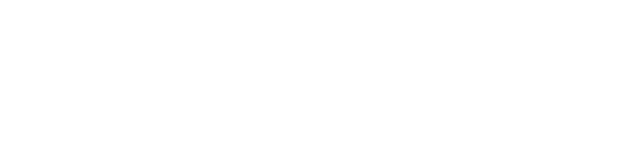
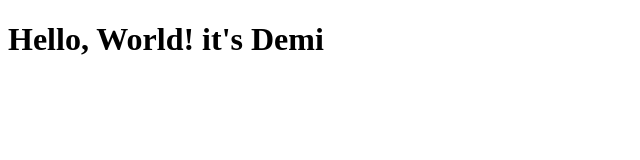
Before and after one commit to WorldCryptoMine/worldcryptomine.github.io, a plain HTML site: page good!!.html in a window 1280 px wide. Shown: the whole page, without its empty margins (0-640 px from the left). Drawn offline with Linux system fonts and the light colour scheme.

Commit message:
Update good!!.html

```diff
--- a/good!!.html
+++ b/good!!.html
@@ -1,4 +1,18 @@
 <!DOCTYPE html>
+
+
+<html>
+<head>
+  <meta http-equiv="CONTENT-TYPE" content="text/html; charset=UTF-8">
+  <title>Hello, World!</title>
+</head>
+<body>
+  <h1>
+    Hello, World! it's Demi
+  </h1>
+</body>
+</html>
+
 
 <html>
 
```
